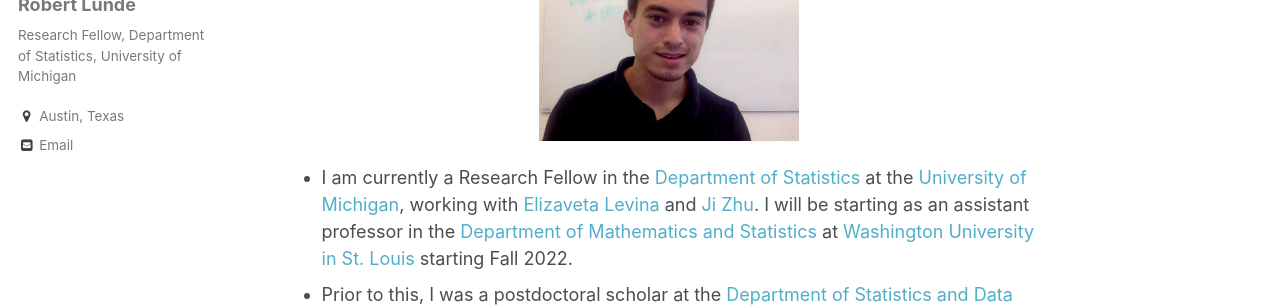
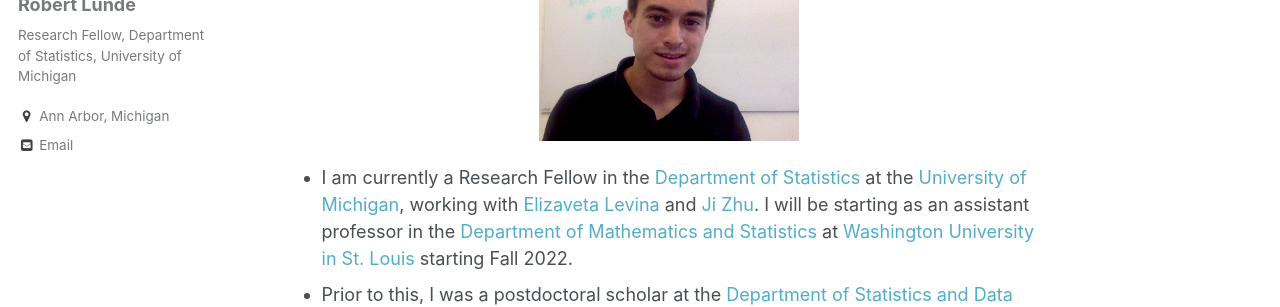
Before and after one commit to rslunde/rslunde.github.io, a Jekyll site: the page built from _pages/about.md, in a window 1280 px wide. Shown: the part 223-530 px from the top of the page. Built offline with Jekyll 4.4.1, drawn with Linux system fonts in a browser that asks for light colours.

Commit message:
Update _config.yml

```diff
--- a/_config.yml
+++ b/_config.yml
@@ -80,7 +80,7 @@
   name             : "Robert Lunde"
   avatar           : "https://rslunde.github.io/files/my_photo.jpg"
   bio              : "Research Fellow, Department of Statistics, University of Michigan"
-  location         : "Austin, Texas"
+  location         : "Ann Arbor, Michigan"
   employer         :
   googlescholar    :
   email            : "rlunde@umich.edu"
```
